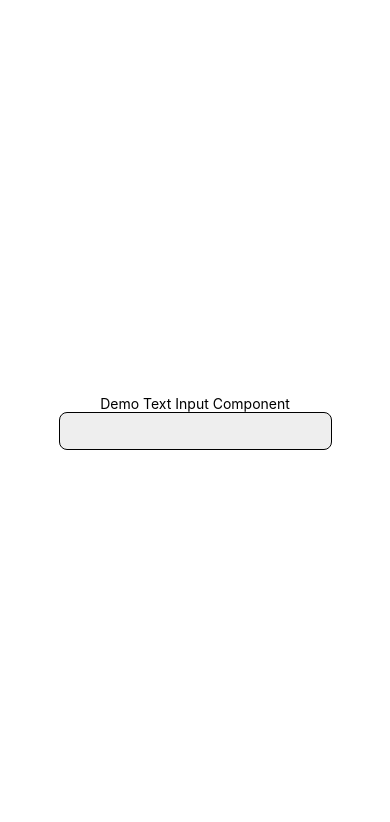
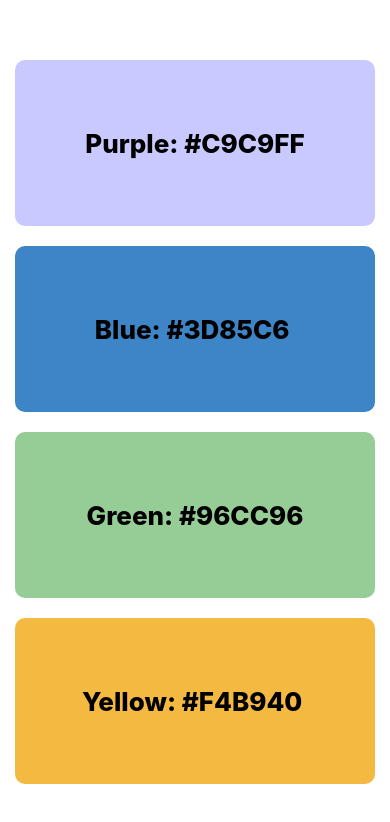
Before and after one commit to DamianHuynh/RN04, a React Native app: screen / in a window 390 px wide. Shown: the top 822 px of the page. Built offline with nearby package versions, Linux system fonts and the light colour scheme.

Commit message:
Learn StyleSheet API

```diff
--- a/App.js
+++ b/App.js
@@ -4,6 +4,8 @@ import StateFull from './src/Component/Statefull';
 import StateLess from './src/Component/Stateless';
 import DemoImage from './src/Component/DemoImage';
 import DemoInput from './src/Component/DemoTextInput';
+import DemoStyle from './src/Component/DemoStyle';
+import Exam from './src/Component/Exam';
 
 const App = () => {
   return (
@@ -11,7 +13,9 @@ const App = () => {
       {/* <StateFull />
       <StateLess /> */}
       {/* <DemoImage /> */}
-      <DemoInput />
+      {/* <DemoInput /> */}
+      {/* <DemoStyle /> */}
+      <Exam />
     </Fragment>
   );
 };
--- /dev/null
+++ b/src/Component/DemoStyle.js
@@ -0,0 +1,41 @@
+/* eslint-disable react-native/no-inline-styles */
+import React, {Component} from 'react';
+import {View, Text, StyleSheet} from 'react-native';
+
+export default class DemoStyle extends Component {
+  render() {
+    return (
+      <View style={{flex: 1, paddingTop: 50, paddingBottom: 50}}>
+        <Text>Demo Style Component</Text>
+        <View
+          style={{
+            flex: 1,
+            // flexDirection: 'row',
+            // justifyContent: 'center',
+            // alignItems: 'flex-end',
+            // paddingTop: 15,
+            // paddingBottom: 15,
+          }}>
+          <View style={[styles.box, styles.boxPurple]} />
+          <View style={{flexDirection: 'row'}}>
+            <View style={styles.box} />
+            <View style={styles.box} />
+          </View>
+          <View style={styles.box} />
+        </View>
+      </View>
+    );
+  }
+}
+
+const styles = StyleSheet.create({
+  box: {
+    backgroundColor: '#bfb',
+    width: 100,
+    height: 100,
+    borderWidth: 3,
+    borderStyle: 'dashed',
+    borderColor: 'grey',
+  },
+  boxPurple: {backgroundColor: '#bbf'},
+});
--- a/src/Component/DemoTextInput.js
+++ b/src/Component/DemoTextInput.js
@@ -8,6 +8,7 @@ export default class DemoInput extends Component {
       <View style={{flex: 1, justifyContent: 'center', alignItems: 'center'}}>
         <Text>Demo Text Input Component</Text>
         <TextInput
+          placeholder="Username"
           style={{
             width: '70%',
             backgroundColor: '#eee',
--- /dev/null
+++ b/src/Component/Exam.js
@@ -0,0 +1,52 @@
+import React, {Component} from 'react';
+import {View, Text, StyleSheet} from 'react-native';
+
+export default class Exam extends Component {
+  render() {
+    return (
+      <View style={styles.container}>
+        <View style={styles.box}>
+          <Text style={styles.infoTxt}>Purple: #C9C9FF</Text>
+        </View>
+        <View style={[styles.box, styles.blue]}>
+          <Text style={styles.infoTxt}>Blue: #3D85C6 </Text>
+        </View>
+        <View style={[styles.box, styles.green]}>
+          <Text style={styles.infoTxt}>Green: #96CC96</Text>
+        </View>
+        <View style={[styles.box, styles.yellow]}>
+          <Text style={styles.infoTxt}>Yellow: #F4B940 </Text>
+        </View>
+      </View>
+    );
+  }
+}
+
+const styles = StyleSheet.create({
+  container: {
+    flex: 1,
+    paddingVertical: 50,
+    paddingHorizontal: 15,
+  },
+  box: {
+    flex: 1,
+    backgroundColor: '#C9C9FF',
+    marginVertical: 10,
+    justifyContent: 'center',
+    alignItems: 'center',
+    borderRadius: 10,
+  },
+  blue: {
+    backgroundColor: '#3D85C6',
+  },
+  green: {
+    backgroundColor: '#96CC96',
+  },
+  yellow: {
+    backgroundColor: '#F4B940',
+  },
+  infoTxt: {
+    fontSize: 26,
+    fontWeight: '800',
+  },
+});
```
